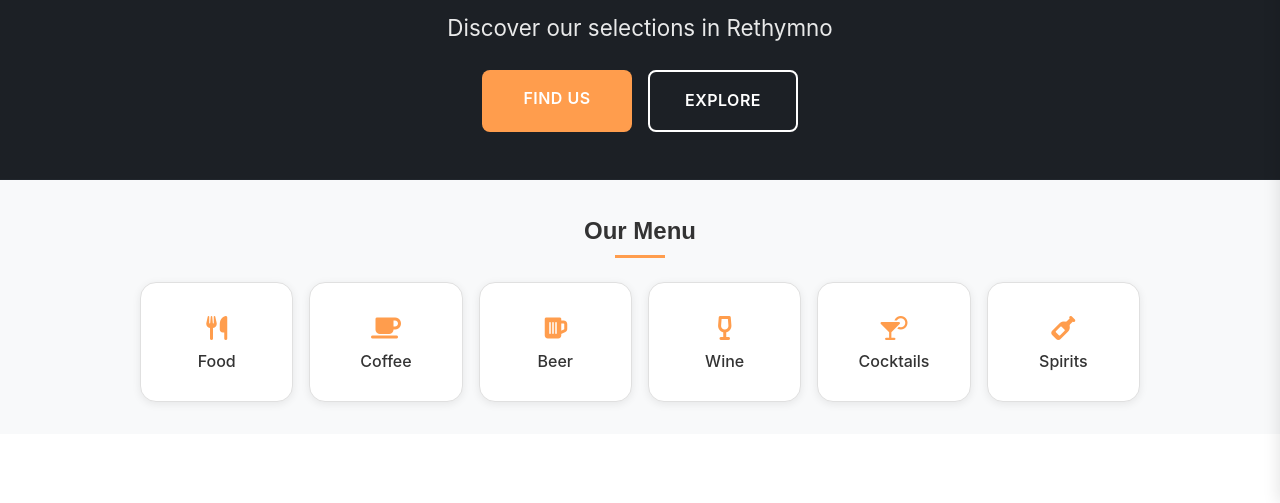
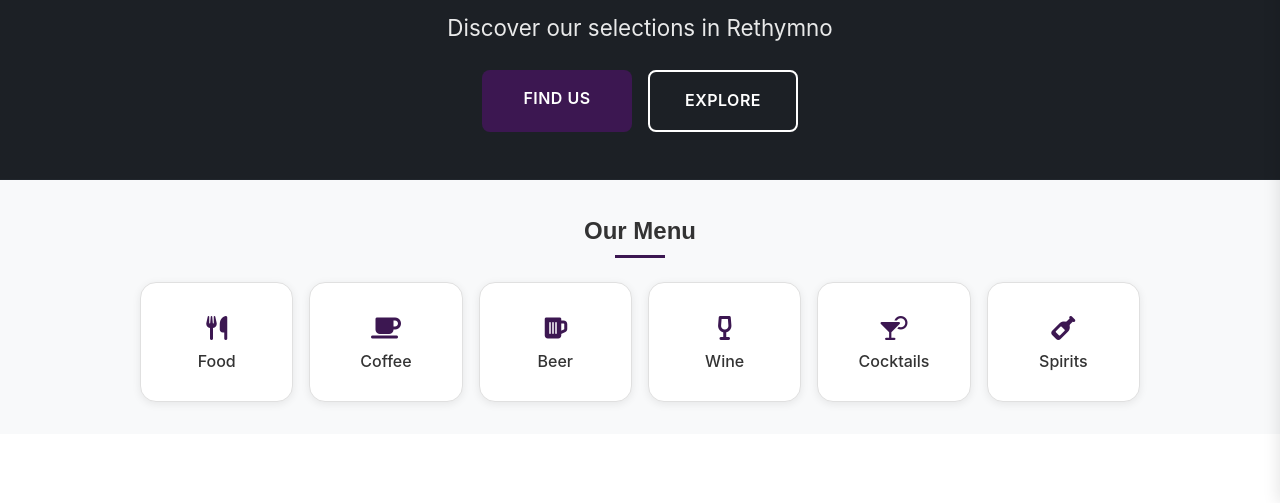
Before and after one commit to Anastasios3/BONOBO_BAR_QR, a plain HTML site: page index.html in a window 1280 px wide. Shown: the part 297-800 px from the top of the page. Drawn offline with Linux system fonts and the light colour scheme.

Commit message:
Update secondary color variables for light and dark themes to enhance visual consistency

```diff
--- a/css/style.css
+++ b/css/style.css
@@ -2,7 +2,7 @@
 :root {
   /* Light Theme Colors */
   --primary-color-light: #38404b;
-  --secondary-color-light: #ff9d4d;
+  --secondary-color-light: #3c1751;
   --accent-color-light: #4fc3a1;
   --background-color-light: #ffffff;
   --surface-color-light: #f8f9fa;
@@ -13,7 +13,7 @@
 
   /* Dark Theme Colors */
   --primary-color-dark: #2d3748;
-  --secondary-color-dark: #ff9d4d;
+  --secondary-color-dark: #b59ec4;
   --accent-color-dark: #4fc3a1;
   --background-color-dark: #1a1e24;
   --surface-color-dark: #2d3440;
```
